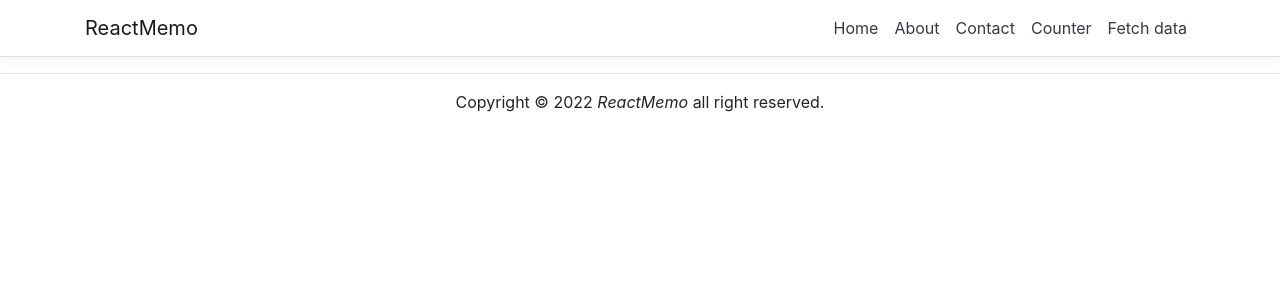
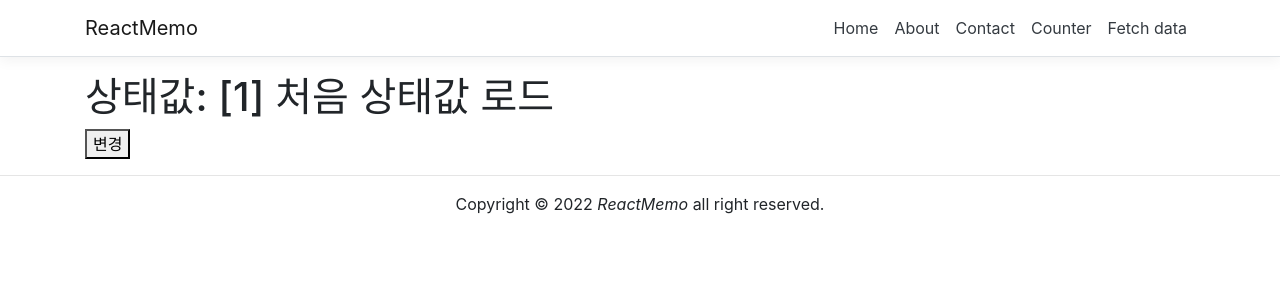
Before and after one commit to kimilm/react, a React (Create React App) app in the folder inflearn/ReactMemo/ClientApp/: page /stateDemo in a window 1280 px wide. Shown: the top 300 px of the page. Built offline with nearby package versions, Linux system fonts and the light colour scheme.

Commit message:
feat: state demo

```diff
--- a/inflearn/ReactMemo/ClientApp/src/App.js
+++ b/inflearn/ReactMemo/ClientApp/src/App.js
@@ -9,6 +9,7 @@ import { Contact } from './components/Contact';
 
 import './custom.css'
 import ReactFragmentDemo from './samples/ReactFragmentDemo';
+import { StateDemo } from './samples/StateDemo';
 
 export default class App extends Component {
   static displayName = App.name;
@@ -22,6 +23,7 @@ export default class App extends Component {
         <Route path='/about' component={About} />
         <Route path='/contact' component={Contact} />
         <Route path='/reactFragmentDemo' component={ReactFragmentDemo} />
+        <Route path='/stateDemo' component={StateDemo} />
       </Layout>
     );
   }
--- /dev/null
+++ b/inflearn/ReactMemo/ClientApp/src/samples/StateDemo.js
@@ -0,0 +1,21 @@
+import React, { Component } from "react";
+
+export class StateDemo extends Component {
+    constructor(props) {
+        super(props);
+        this.state = {
+            name: "[1] 처음 상태값 로드"
+        };
+    }
+
+    render() {
+        return (
+            <>
+                <h1>상태값: {this.state.name}</h1>
+                <button onClick={() => {
+                    this.setState({ name: '[2] 새로운 상태값으로 변경' })
+                }}>변경</button>
+            </>
+        );
+    }
+}
```
